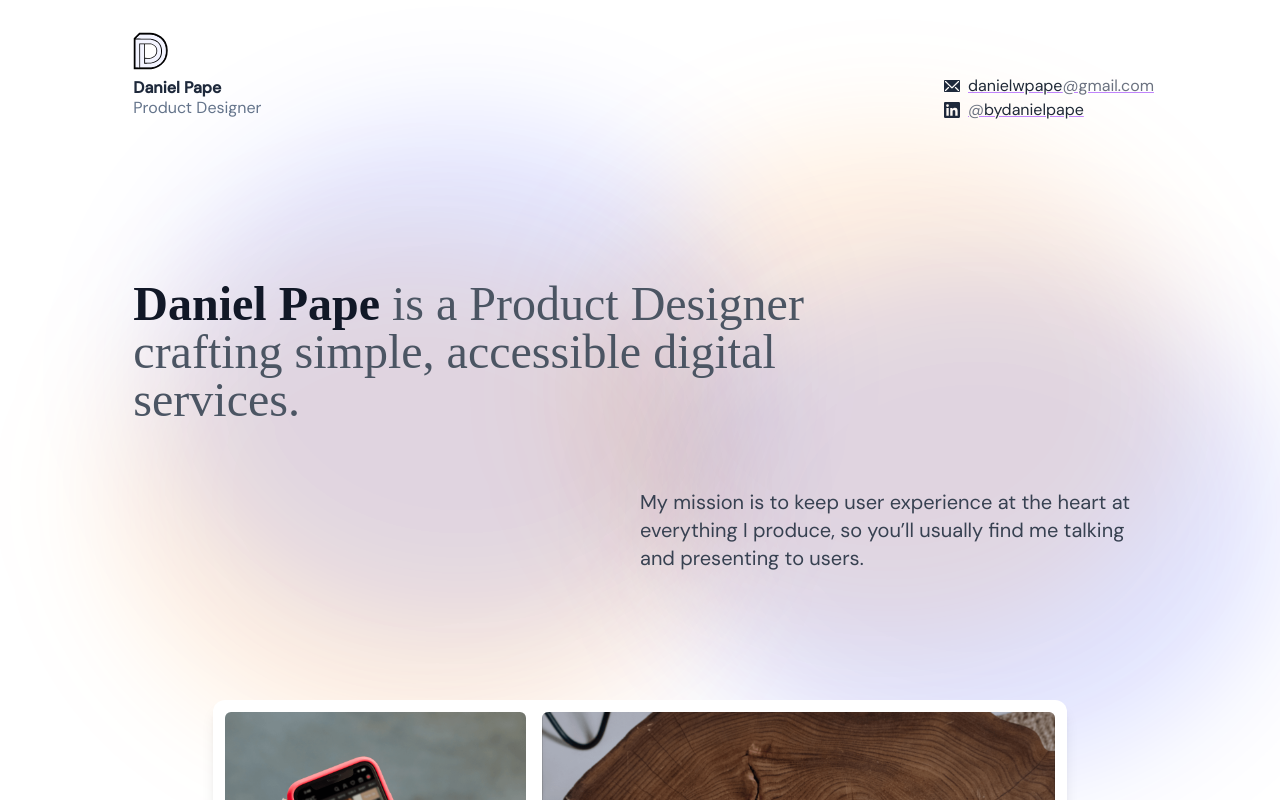
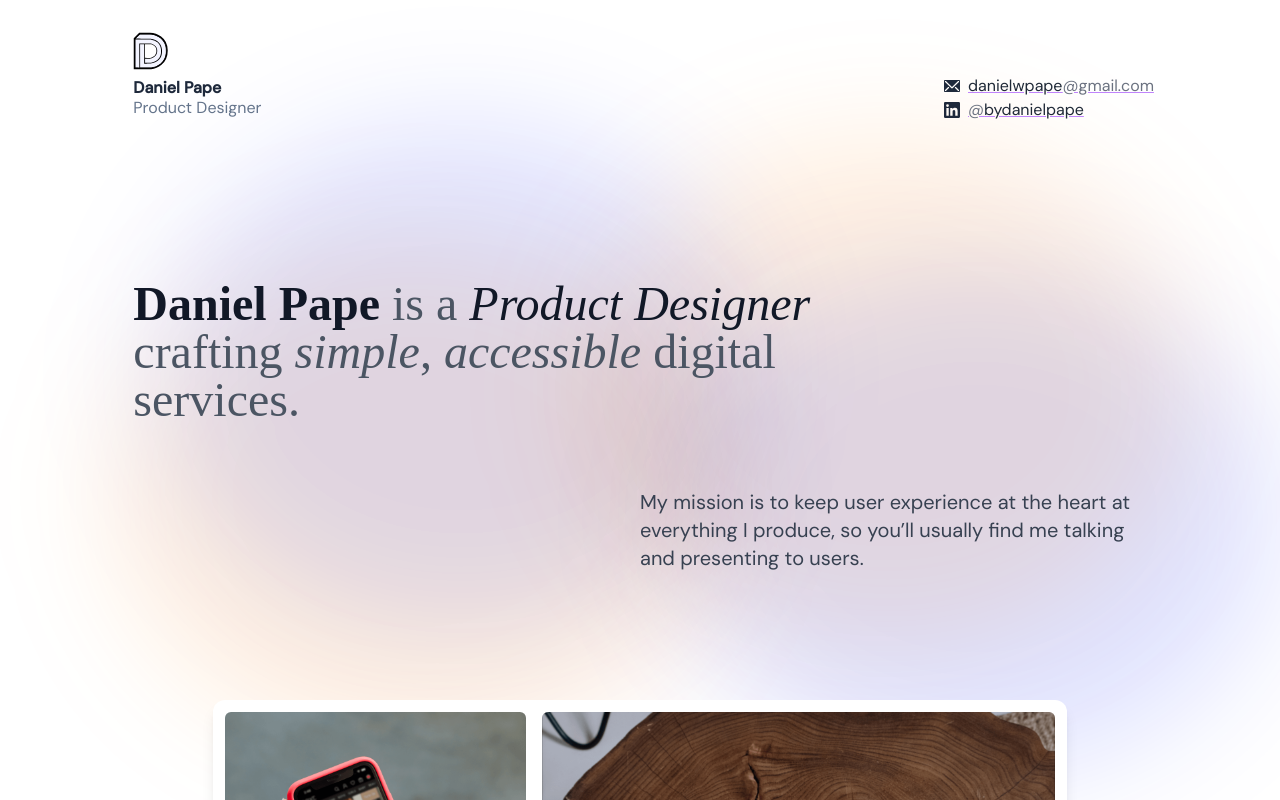
Before and after one commit to danielpape/danielpape.co.uk, a Next.js app: page / in a window 1280 px wide. Shown: the top 800 px of the page. Built offline with nearby package versions, Linux system fonts and the light colour scheme; a web font is replaced by a local one.

Commit message:
Updated Intro typography

```diff
--- a/components/intro.js
+++ b/components/intro.js
@@ -155,7 +155,8 @@ export default function Intro() {
             <span className="font-semibold dark:text-gray-100 text-gray-900">
               Daniel Pape
             </span>{" "}
-            is a Product Designer crafting simple, accessible digital services.
+            is a <i className="text-gray-900">Product Designer</i> crafting{" "}
+            <i>simple</i>, <i>accessible</i> digital services.
           </h1>
         </div>
         <h2 className="col-start-1 col-span-12 md:col-start-7 md:col-span-5 dark:text-gray-300 text-gray-700">
```
